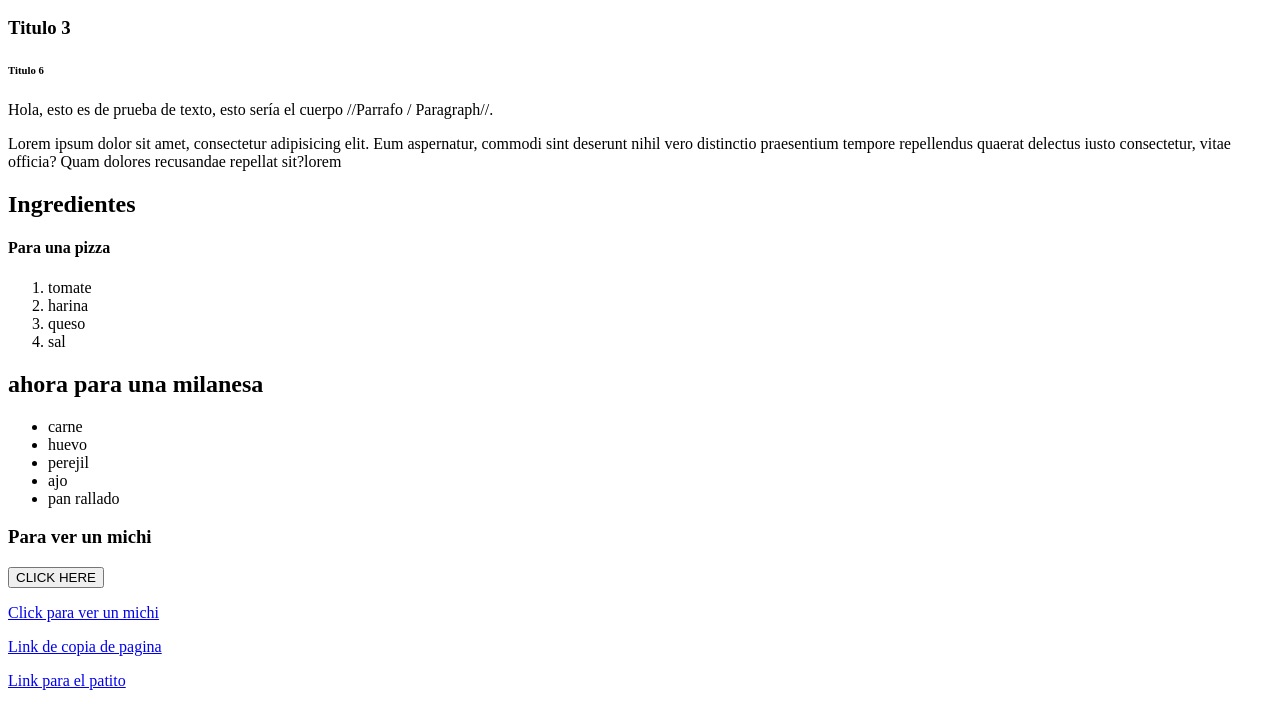
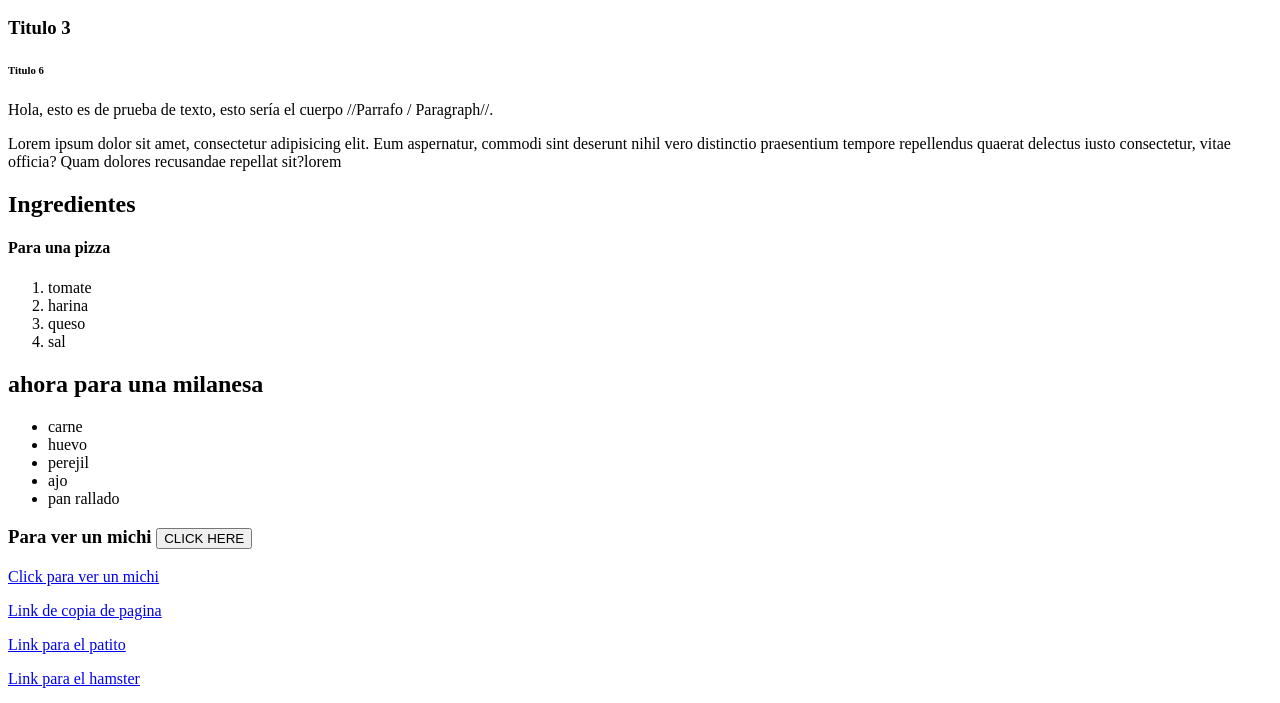
Before and after one commit to FranNie03/Proyecto-de-clase-Pagina-web, a plain HTML site: page index.html in a window 1280 px wide. Shown: the part 96-799 px from the top of the page. Drawn offline with Linux system fonts and the light colour scheme; a script that the page names is missing.

Commit message:
el boton junto al titulo

```diff
--- a/index.html
+++ b/index.html
@@ -53,8 +53,8 @@
 
 
     <!-- para crear un boton-->
-    <h3>Para ver un michi</h3>
-    <a href="https://www.google.com/search?sxsrf=APpeQnvQ-8rw8OqTKkGSA29XiwHHN4T9-g:1786853454265&udm=2&q=michi#sv=CAMSURoyKhBlLXEwR0lmd0dFV1kxNk5NMg5xMEdJZndHRVdZMTZOTToOR2JxWl9Nclo5LUs4Zk0gBCoXCgFzEhBlLXEwR0lmd0dFV1kxNk5NGAEwARgHIPyNxNoDSggQARgBIAEoAQ" target="_blank"><input type="button" value = "CLICK HERE"></a>
+    <h3>Para ver un michi <a href="https://www.google.com/search?sxsrf=APpeQnvQ-8rw8OqTKkGSA29XiwHHN4T9-g:1786853454265&udm=2&q=michi#sv=CAMSURoyKhBlLXEwR0lmd0dFV1kxNk5NMg5xMEdJZndHRVdZMTZOTToOR2JxWl9Nclo5LUs4Zk0gBCoXCgFzEhBlLXEwR0lmd0dFV1kxNk5NGAEwARgHIPyNxNoDSggQARgBIAEoAQ" target="_blank"><input type="button" value = "CLICK HERE"></a></h3>
+
 
     <!--Como agregar Links e Imagenes-->
         <!--Anchor element // Elemento Ancla-->
```
